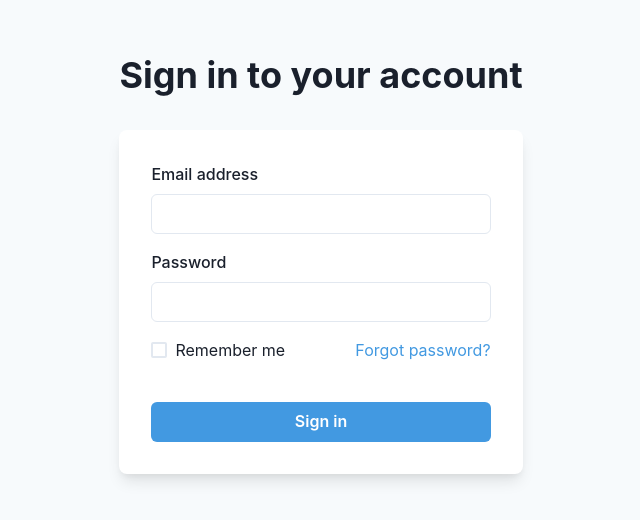
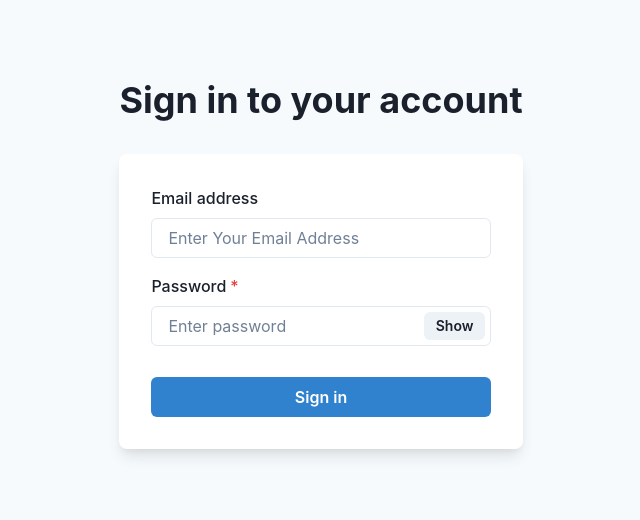
Before and after one commit to kole-swapnil/CrossPlatformUserService, a React (Create React App) app in the folder client/: page /login in a window 1280 px wide. Shown: the part 136-656 px from the top of the page, without its empty margins (319-959 px from the left). Built offline with nearby package versions, Linux system fonts and the light colour scheme.

Commit message:
added input validation in login form

```diff
--- a/client/package.json
+++ b/client/package.json
@@ -4,6 +4,7 @@
   "private": true,
   "dependencies": {
     "@chakra-ui/icons": "^2.0.10",
+    "@chakra-ui/input": "^2.0.11",
     "@chakra-ui/react": "^2.3.4",
     "@emotion/react": "^11.10.4",
     "@emotion/styled": "^11.10.4",
--- a/client/src/components/login/login.jsx
+++ b/client/src/components/login/login.jsx
@@ -12,10 +12,38 @@ import {
   Text,
   useColorModeValue,
 } from "@chakra-ui/react";
+import { VStack } from "@chakra-ui/layout";
+import {  InputGroup, InputRightElement } from "@chakra-ui/input";
+import { useToast } from "@chakra-ui/toast";
+import { useState } from "react";
 
-import React from "react";
 
 const Login = () => {
+
+  const [show, setShow] = useState(false);
+  const handleClick = () => setShow(!show);
+  const toast = useToast();
+  const [email, setEmail] = useState();
+  const [password, setPassword] = useState();
+  const [loading, setLoading] = useState(false);
+
+  const submitHandler = async () =>{
+    setLoading(true);
+    if (!email || !password) {
+      toast({
+        title: "Please Fill all the Feilds",
+        status: "warning",
+        duration: 5000,
+        isClosable: true,
+        position: "bottom",
+      });
+      setLoading(false);
+      return;
+    }
+  }
+
+
+
   return (
     <Flex
       minH={"100vh"}
@@ -26,7 +54,6 @@ const Login = () => {
       <Stack spacing={8} mx={"auto"} maxW={"lg"} py={12} px={6}>
         <Stack align={"center"}>
           <Heading fontSize={"4xl"}>Sign in to your account</Heading>
-
         </Stack>
         <Box
           rounded={"lg"}
@@ -37,27 +64,36 @@ const Login = () => {
           <Stack spacing={4}>
             <FormControl id="email">
               <FormLabel>Email address</FormLabel>
-              <Input type="email" />
+              <Input
+                value={email}
+                type="email"
+                placeholder="Enter Your Email Address"
+                onChange={(e) => setEmail(e.target.value)}
+              />
             </FormControl>
-            <FormControl id="password">
+            <FormControl id="password" isRequired>
               <FormLabel>Password</FormLabel>
-              <Input type="password" />
+              <InputGroup size="md">
+                <Input
+                  value={password}
+                  onChange={(e) => setPassword(e.target.value)}
+                  type={show ? "text" : "password"}
+                  placeholder="Enter password"
+                />
+                <InputRightElement width="4.5rem">
+                  <Button h="1.75rem" size="sm" onClick={handleClick}>
+                    {show ? "Hide" : "Show"}
+                  </Button>
+                </InputRightElement>
+              </InputGroup>
             </FormControl>
             <Stack spacing={10}>
-              <Stack
-                direction={{ base: "column", sm: "row" }}
-                align={"start"}
-                justify={"space-between"}
-              >
-                <Checkbox>Remember me</Checkbox>
-                <Link color={"blue.400"}>Forgot password?</Link>
-              </Stack>
               <Button
-                bg={"blue.400"}
-                color={"white"}
-                _hover={{
-                  bg: "blue.500",
-                }}
+                colorScheme="blue"
+                width="100%"
+                style={{ marginTop: 15 }}
+                onClick={submitHandler}
+                isLoading={loading}
               >
                 Sign in
               </Button>
```
Also changed, not shown: 1 other file (tests, documents, lock files or other folders).
